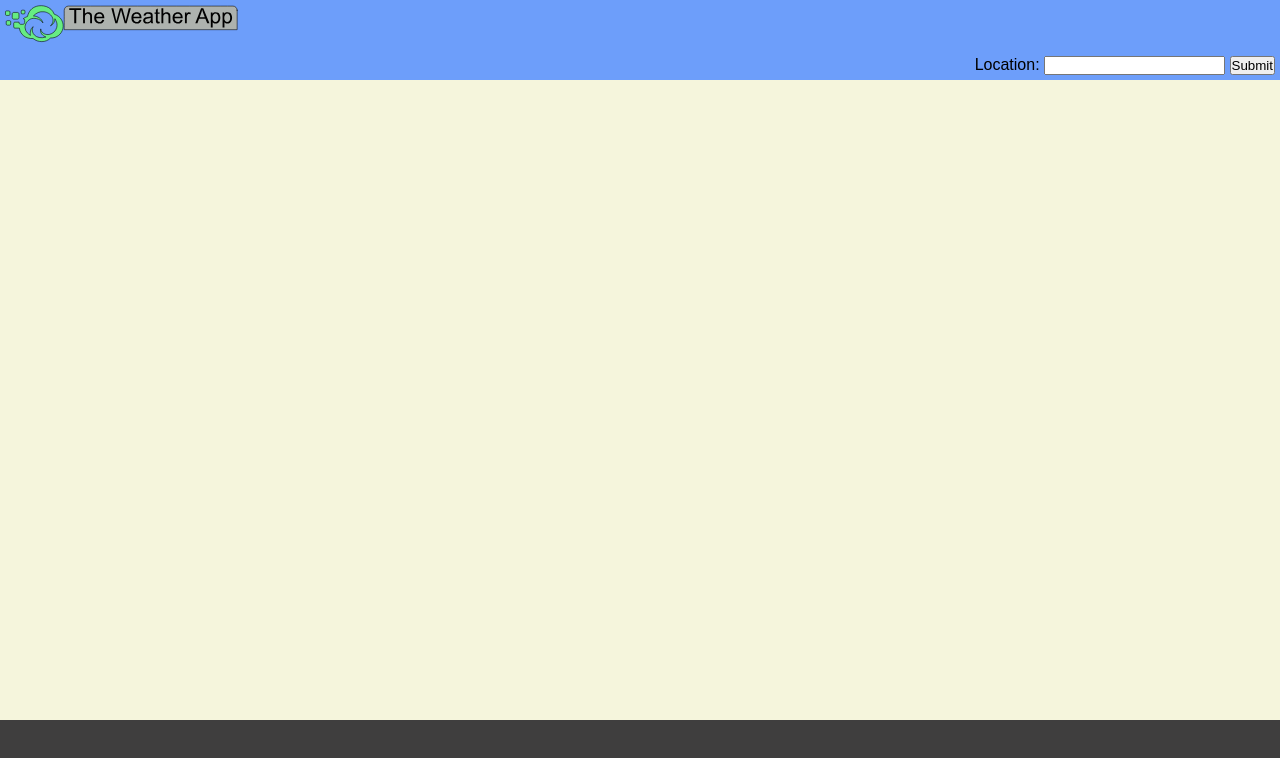
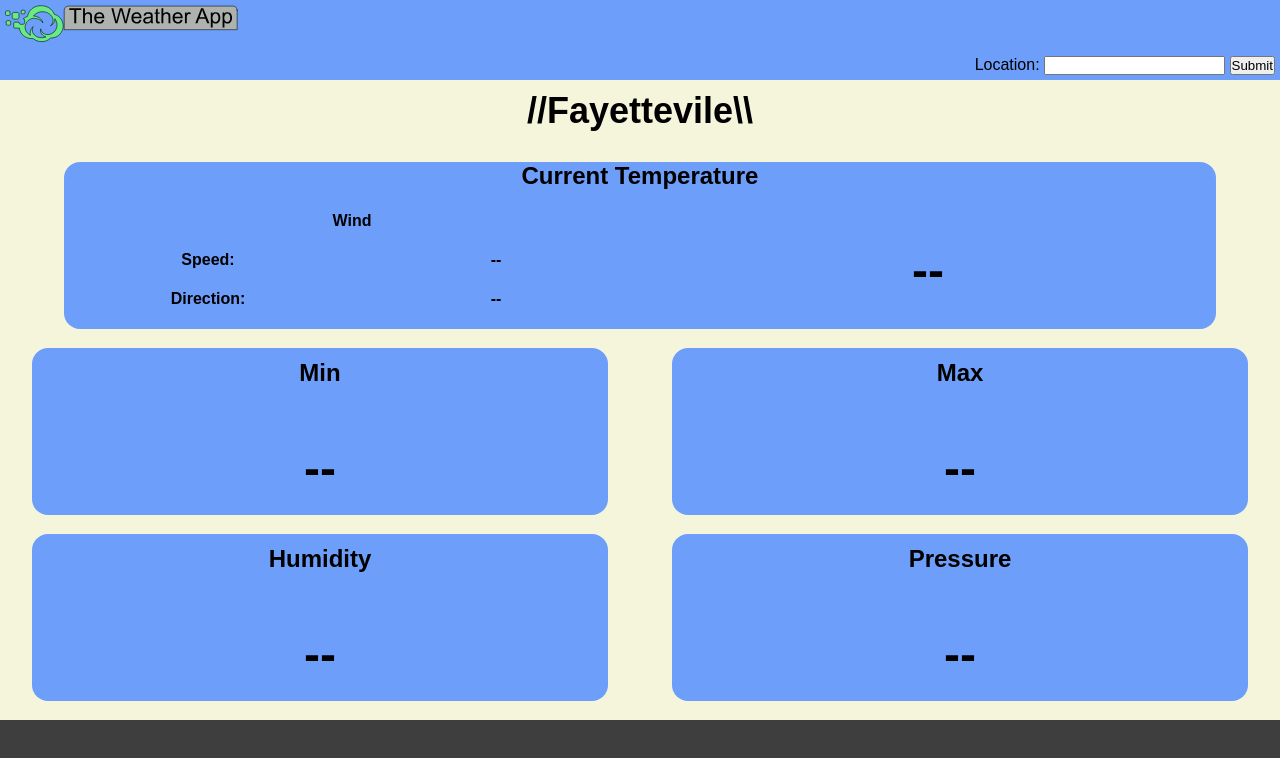
Before and after one commit to telepath01/Weather_App, a plain HTML site: page index.html in a window 1280 px wide. Drawn offline with Linux system fonts and the light colour scheme.

Commit message:
working on values
throwing error on wind speed

```diff
--- a/index.html
+++ b/index.html
@@ -20,7 +20,46 @@
         <img src="/src/images/logo.svg" alt="logo" class="logo-img" />
       </div>
     </header>
-    <section class="weather-container"></section>
+    <section class="weather-container">
+      <div class="location-headder">
+        <h1 class="location-heading">//Fayettevile\\</h1>
+      </div>
+      <div class="weather-cards">
+        <div class="main-temp">
+          <p class="heading">Current Temperature</p>
+          <div class="wind">
+            <p class="wind-heading">Wind</p>
+            <div class="speed">
+              <p class="speed-heading">Speed:</p>
+              <p class="speed-value">--</p>
+            </div>
+            <div class="direction">
+              <p class="direction-heading">Direction:</p>
+              <p class="direction-value">--</p>
+            </div>
+          </div>
+          <div class="main-value">
+            <h1 class="main-value">--</h1>
+          </div>
+        </div>
+        <div class="max-temp">
+          <p class="heading">Max</p>
+          <h1 class="max-value">--</h1>
+        </div>
+        <div class="min-temp">
+          <p class="heading">Min</p>
+          <h1 class="min-value">--</h1>
+        </div>
+        <div class="humidity">
+          <p class="heading">Humidity</p>
+          <h1 class="humidity-value">--</h1>
+        </div>
+        <div class="pressure">
+          <p class="heading">Pressure</p>
+          <h1 class="pressure-value">--</h1>
+        </div>
+      </div>
+    </section>
     <footer class="weather-footer"></footer>
     <script src="/src/scripts/index.js" defer></script>
   </body>
--- a/src/scripts/index.js
+++ b/src/scripts/index.js
@@ -1,6 +1,8 @@
 'use strict';
 const locationSubmitBtn = document.querySelector('.location-submit');
 const locations = document.querySelector('.location-input');
+const mainValue = document.querySelector('.main-value');
+const speedValue = document.querySelector('.speed-value');
 
 locationSubmitBtn.addEventListener('click', (event) => {
   weatherLookUp();
@@ -16,12 +18,26 @@ async function weatherLookUp() {
     })
     .then(function (response) {
       console.log(response);
-      ferenhitConverter(response.main.temp);
+      mainValueData(
+        ferenhitConverter(response.main.temp),
+        windSpeedConverter(response.wind.speed)
+      );
     });
 }
 
 function ferenhitConverter(kelvin) {
   const converter = ((kelvin - 273.15) * 9) / 5 + 32;
-  let ferenhitValue = converter;
-  console.log(ferenhitValue);
+  let ferenhitValue = converter.toFixed(2);
+  return ferenhitValue;
 }
+function windSpeedConverter(windspeed) {
+  const converter = windspeed * 2.237;
+  let windspeedValue = converter.toFixed(1);
+  console.log(windspeedValue);
+  return Number(windspeedValue);
+}
+
+function mainValueData(mainTemp, speedValue) {
+  mainValue.textContent = `${Number(mainTemp)}°`;
+  speedValue.textContent = `${speedValue} mph`;
+}
--- a/src/styles/style.css
+++ b/src/styles/style.css
@@ -1,4 +1,7 @@
 * {
+  --mainColor: rgb(109, 158, 250);
+  --secondColor: beige;
+  --thirdColor: rgb(63, 62, 62);
   padding: 0;
   margin: 0;
   font-family: Arial, Helvetica, sans-serif;
@@ -17,7 +20,7 @@ body {
   position: relative;
   height: 10%;
   width: 100%;
-  background-color: rgb(109, 158, 250);
+  background-color: var(--mainColor);
 }
 .logo {
   position: absolute;
@@ -34,14 +37,137 @@ body {
 
 /* main content */
 .weather-container {
+  display: flex;
+  flex-direction: column;
+  text-align: center;
   height: 80%;
   width: 100%;
-  background-color: beige;
+  background-color: var(--secondColor);
+}
+
+.location-headder {
+  height: 10%;
+  font-size: 1.5rem;
+  margin-top: 10px;
+  margin-bottom: 10px;
+}
+.weather-cards {
+  height: 90%;
+  display: grid;
+  grid-template-columns: repeat(2, 1fr);
+  grid-template-rows: repeat(3, 1fr);
+  grid-template-areas:
+    'mainTemp mainTemp'
+    'minTemp maxTemp'
+    'humidity pressure';
+}
+
+.main-temp {
+  grid-area: mainTemp;
+
+  display: grid;
+  grid-template-columns: repeat(2, 1fr);
+  grid-template-rows: 30% 1fr;
+  grid-template-areas:
+    'mainHeading mainHeading'
+    'wind mainValue';
+  height: 90%;
+  width: 90%;
+  margin: 0 auto;
+  background-color: var(--mainColor);
+  border-radius: 1rem;
+}
+.main-temp .heading {
+  grid-area: mainHeading;
+}
+.wind {
+  display: grid;
+  grid-template-columns: 1fr;
+  grid-template-rows: repeat(3, 1fr);
+  font-weight: bold;
+}
+
+.speed {
+  display: grid;
+  grid-template-columns: repeat(2, 1fr);
+}
+.direction {
+  display: grid;
+  grid-template-columns: repeat(2, 1fr);
+}
+
+.main-value {
+  align-self: center;
+  font-size: 3rem;
+}
+
+.min-temp {
+  grid-area: minTemp;
+
+  display: grid;
+  grid-template-rows: 30% 1fr;
+  align-items: center;
+  height: 90%;
+  width: 90%;
+  margin: 0 auto;
+  background-color: var(--mainColor);
+
+  border-radius: 1rem;
+}
+.max-temp {
+  grid-area: maxTemp;
+
+  display: grid;
+  grid-template-rows: 30% 1fr;
+  align-items: center;
+  height: 90%;
+  width: 90%;
+  margin: 0 auto;
+  background-color: var(--mainColor);
+
+  border-radius: 1rem;
+}
+.humidity {
+  grid-area: humidity;
+
+  display: grid;
+  grid-template-rows: 30% 1fr;
+  align-items: center;
+  height: 90%;
+  width: 90%;
+  margin: 0 auto;
+  background-color: var(--mainColor);
+
+  border-radius: 1rem;
+}
+.pressure {
+  grid-area: pressure;
+
+  display: grid;
+  grid-template-rows: 30% 1fr;
+  align-items: center;
+  height: 90%;
+  width: 90%;
+  margin: 0 auto;
+  background-color: var(--mainColor);
+
+  border-radius: 1rem;
+}
+.max-value,
+.min-value,
+.humidity-value,
+.pressure-value {
+  height: 2rem;
+  font-size: 3rem;
+}
+.heading {
+  font-size: 1.5rem;
+  font-weight: bold;
 }
 
 /* footer */
 .weather-footer {
   height: 10%;
   width: 100%;
-  background-color: rgb(63, 62, 62);
+  background-color: var(--thirdColor);
 }
```
